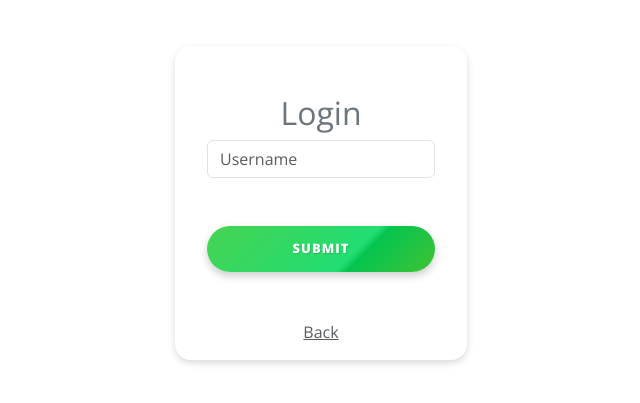
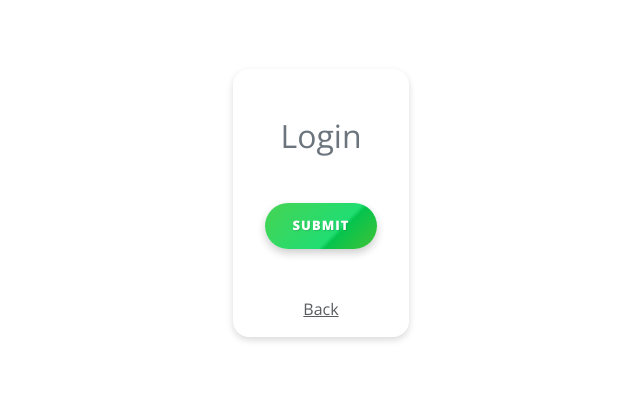
Before and after one commit to IvonneBenitesRodriguez/finalGroupCapstone-frontend, a React (Vite) app: page /login in a window 1280 px wide. Shown: the part 197-600 px from the top of the page, without its empty margins (319-959 px from the left). Built offline with nearby package versions, Linux system fonts and the light colour scheme.

Commit message:
Fix linters -v3

```diff
--- a/src/routes/LogIn.jsx
+++ b/src/routes/LogIn.jsx
@@ -28,20 +28,7 @@ const LogIn = () => {
         </header>
         <main>
           <form onSubmit={handleSubmit}>
-            <div className="mb-3">
-
-              <label htmlFor="name">
-                <input
-                  type="text"
-                  id="name"
-                  name="name"
-                  placeholder="Username"
-                  value={userName}
-                  onChange={(e) => setUserName(e.target.value)}
-                  className="form-control"
-                />
-              </label>
-            </div>
+            <div className="mb-3" />
             <div className="d-grid mt-5">
               <input
                 type="submit"
--- a/src/routes/Places.jsx
+++ b/src/routes/Places.jsx
@@ -62,7 +62,7 @@ Place.propTypes = {
 };
 
 const WebPlaceList = ({
-  places, currentPage, handlePreviousPage, handleNextPage,
+  places, currentPage, handleNextPage,
 }) => {
   const itemsPerPage = 3;
   const startIndex = currentPage * itemsPerPage;
@@ -80,16 +80,7 @@ const WebPlaceList = ({
       <div className="pagination">
         <div
           className={`button-boxleft ${currentPage === 0 ? 'disabled' : ''}`}
-        >
-          <button
-            type="button"
-            className="pagination-button"
-            disabled={currentPage === 0}
-            onClick={handlePreviousPage}
-          >
-            <Icon color="#fff" icon="bx:left-arrow" />
-          </button>
-        </div>
+        />
         <div
           className={`button-boxright ${
             places.length <= (currentPage + 1) * 3 ? 'disabled' : ''
@@ -120,7 +111,7 @@ WebPlaceList.propTypes = {
     }),
   ).isRequired,
   currentPage: PropTypes.number.isRequired,
-  handlePreviousPage: PropTypes.func.isRequired,
+  // handlePreviousPage: PropTypes.func.isRequired,
   handleNextPage: PropTypes.func.isRequired,
 };
 
```
